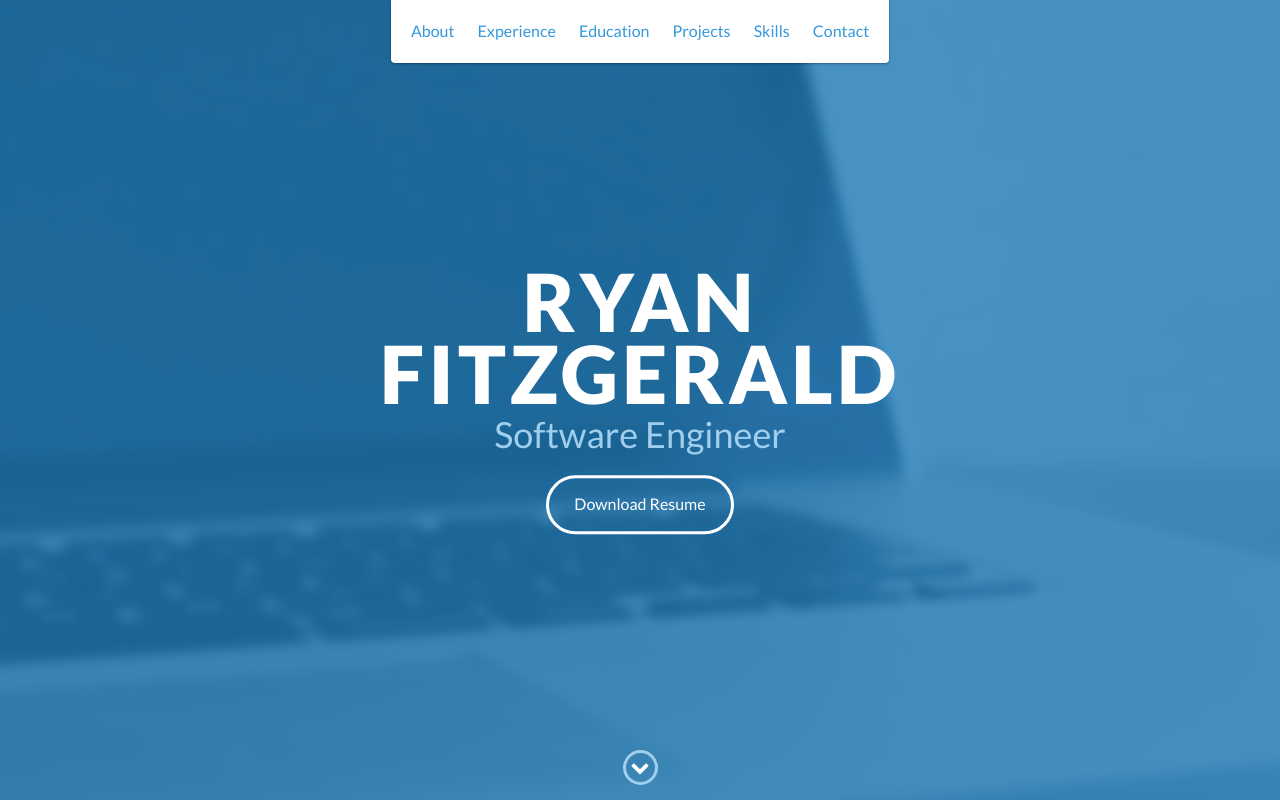
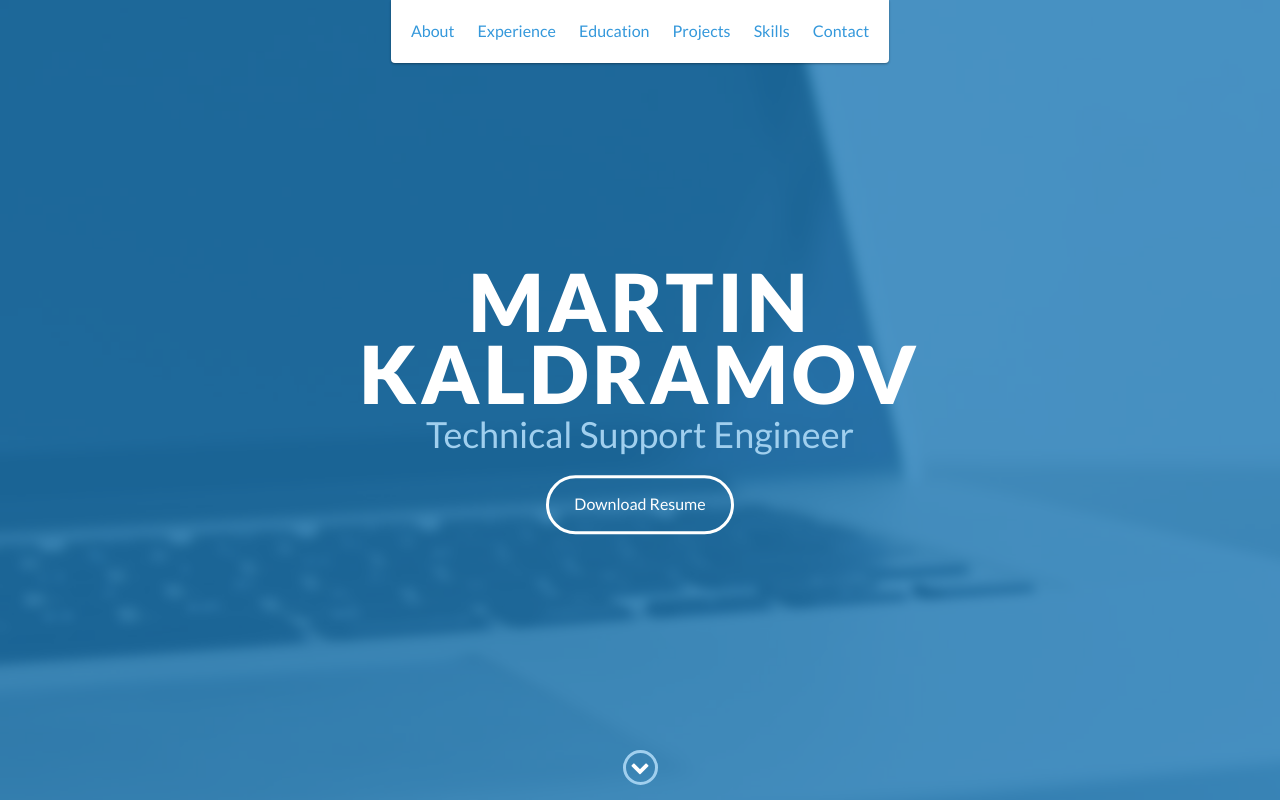
Before and after one commit to martinkaldramov/martinkaldramov.github.io, a website: page index.html in a window 1280 px wide. Shown: the top 800 px of the page. Drawn offline with nearby package versions, Linux system fonts and the light colour scheme.

Commit message:
Changed the name

```diff
--- a/index.html
+++ b/index.html
@@ -48,8 +48,8 @@
 
     <div id="lead">
         <div id="lead-content">
-            <h1>Ryan Fitzgerald</h1>
-            <h2>Software Engineer</h2>
+            <h1>Martin Kaldramov</h1>
+            <h2>Technical Support Engineer</h2>
             <a href="#" class="btn-rounded-white">Download Resume</a>
         </div>
         <!-- End #lead-content -->
```
